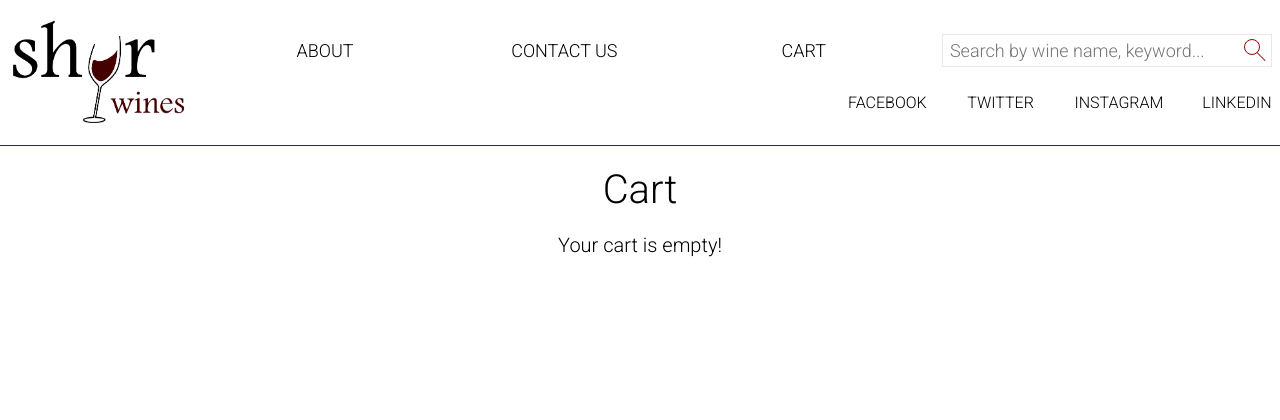
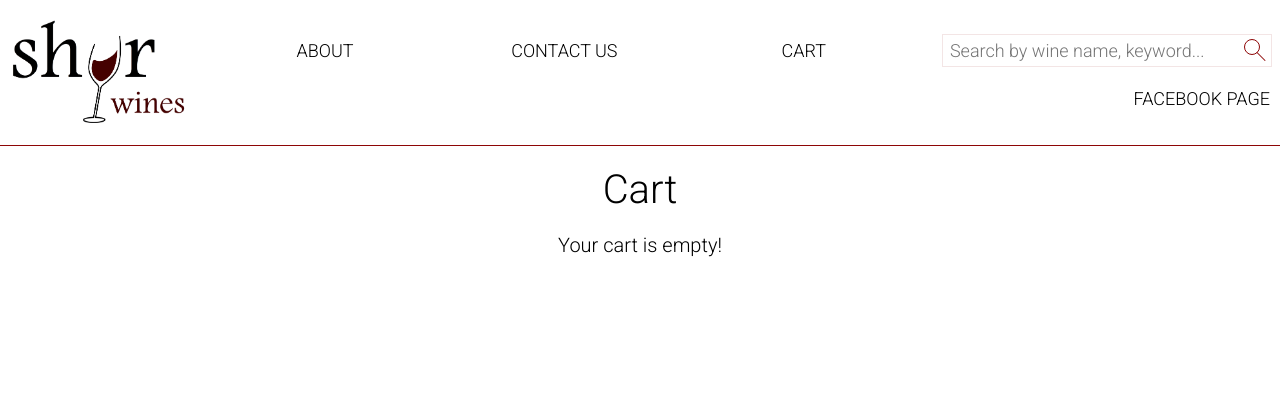
Before and after one commit to ysshah/shyrwines-php, a PHP site: page /cart.php in a window 1280 px wide. Shown: the top 420 px of the page. Run offline with PHP 8.4, Linux system fonts and the light colour scheme; some libraries are stand-ins or nearby versions.

Commit message:
Remove Twitter, LinkedIn, Instagram from social bar

```diff
--- a/assets/style.css
+++ b/assets/style.css
@@ -266,19 +266,14 @@ form {
     text-decoration: underline;
     font-weight: 400;
 }
-#social-container {
-    width: 430px;
-    position: absolute;
-    right: 2px;
-    margin-top: -30px;
-    display: -webkit-flex;
-    -webkit-justify-content: space-between;
-    display: flex;
-    justify-content: space-between;
+#nav-facebook {
+    position: relative;
+    float: right;
+    bottom: 35px;
+    text-align: center;
 }
-.nav-social {
-    position: relative;
-    text-align: center;
+#nav-facebook .title {
+    font-size: 18px;
 }
 .title {
     display: block;
@@ -1363,18 +1358,17 @@ button#continue-shopping {
     }
     form {
         display: block;
-        margin: 45px auto 0px auto;
+        margin: 45px auto -20px auto;
         width: 100%;
     }
     #auto-container {
         left: 0px;
         top: 32px;
     }
-    #social-container {
-        width: 90%;
-        padding: 0 5%;
-        right: 0;
-        bottom: 65px;
+    #nav-facebook {
+        float: none;
+        width: 100%;
+        bottom: 47px;
     }
     .widget, span.IN-widget, #nav-twitter iframe {
         display: none !important;
--- a/includes/nav.php
+++ b/includes/nav.php
@@ -42,23 +42,9 @@
                 <div id="mag-handle"></div>
                 <div id="auto-container"></div>
             </form>
-            <div id="social-container">
-               <div id="nav-facebook" class="nav-social">
-                    <a class="title" href="https://www.facebook.com/shyrwines" target="_blank">FACEBOOK</a>
-                    <div class="fb-like widget" data-href="https://www.facebook.com/shyrwines" data-layout="button" data-action="like" data-show-faces="true" data-share="false"></div>
-                </div>
-                <div id="nav-twitter" class="nav-social">
-                    <a class="title" href="https://twitter.com/shyrwines" target="_blank">TWITTER</a>
-                    <a href="https://twitter.com/ShyrWines" class="twitter-follow-button widget" data-show-count="false" data-show-screen-name="false">Follow @ShyrWines</a>
-                </div>
-                <div id="nav-instagram" class="nav-social">
-                    <a class="title" target="_blank" href="https://instagram.com/shyrwines">INSTAGRAM</a>
-                </div>
-                <div id="nav-linkedin" class="nav-social">
-                    <a class="title" href="https://www.linkedin.com/company/shyr-wines" target="_blank">LINKEDIN</a>
-                    <script src="//platform.linkedin.com/in.js" type="text/javascript"> lang: en_US</script>
-                    <script type="IN/FollowCompany" data-id="3648850"></script>
-                </div>
+            <div id="nav-facebook" class="nav-social">
+                <a class="title" href="https://www.facebook.com/shyrwines" target="_blank">FACEBOOK PAGE</a>
+                <div class="fb-like widget" data-href="https://www.facebook.com/shyrwines" data-layout="button" data-action="like" data-show-faces="true" data-share="false"></div>
             </div>
         </nav>
         <div id="nav-border"></div>
```
